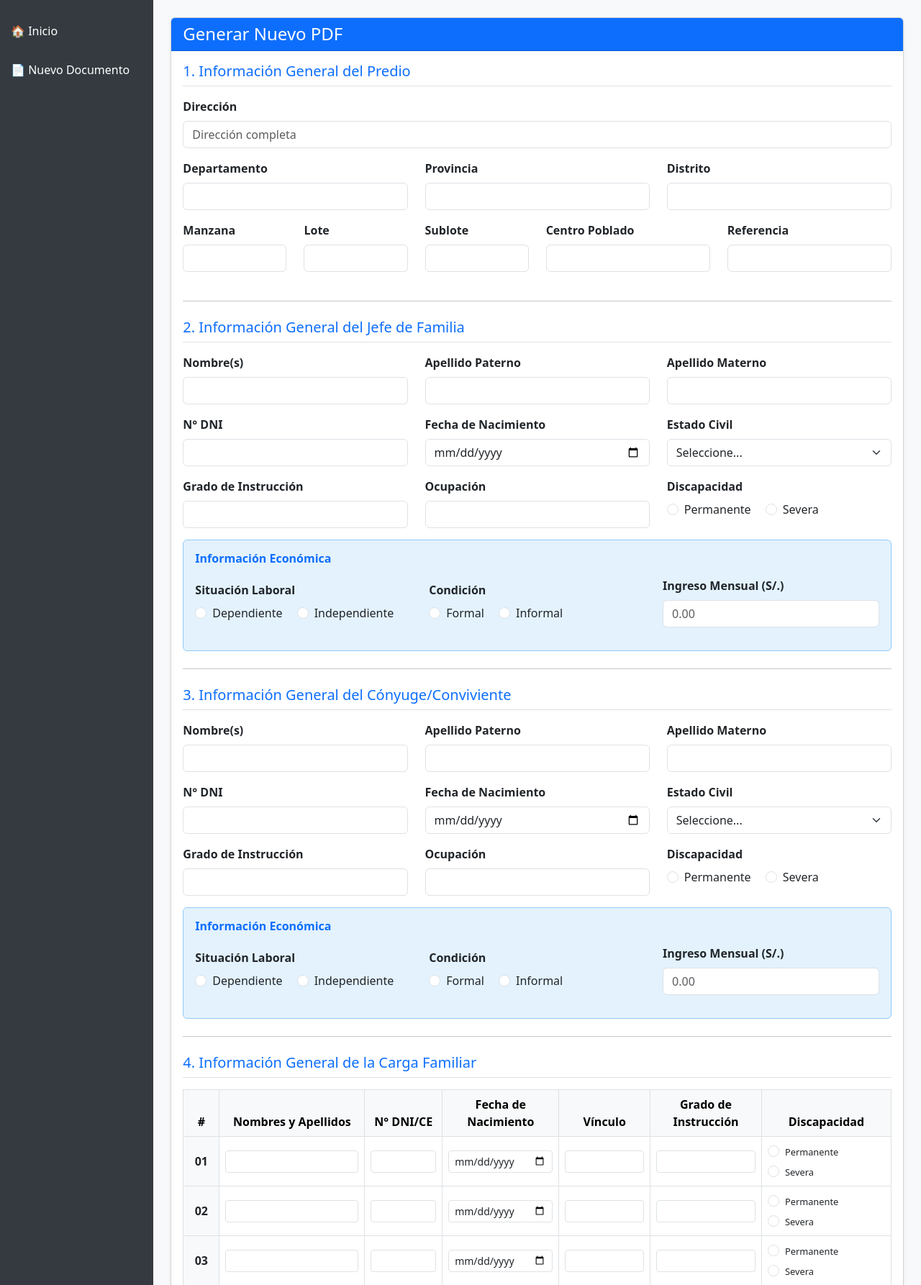
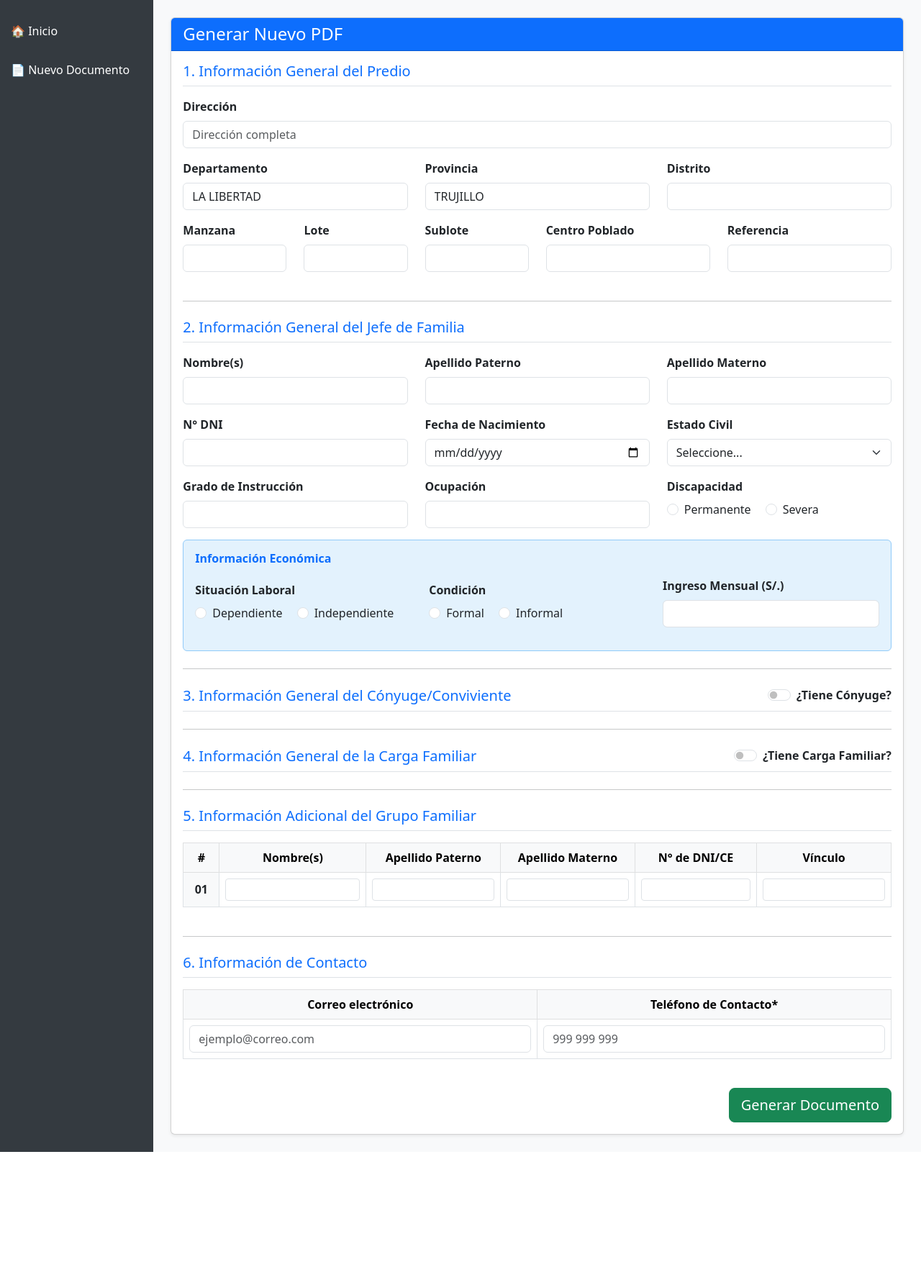
Before and after one commit to hdalvarpa/desa-PTP-FIPI-CVSP, a Flask app: page /formulario in a window 1280 px wide. Shown: the part 50-1836 px from the top of the page at 72% size. After the commit the page ends 1651 px from the top, so only its background shows below. Run offline with Flask 3, Linux system fonts and the light colour scheme.

Commit message:
commit 15-01-2026

```diff
--- a/app.py
+++ b/app.py
@@ -107,7 +107,7 @@ def generar_pdf():
             c.drawString(300, 308, "X") # Coordenada casilla Permanente
         elif disc_jefe == 'Severa':
             c.drawString(368, 308, "X") # Coordenada casilla Severa
-        c.drawString(419, 310, request.form.get('ingreso_mensual') or "0.00")
+        c.drawString(419, 310, request.form.get('ingreso_mensual') or "")
 
         # --- 3. CÓNYUGE (Misma lógica) ---
         c.drawString(18, 243, request.form.get('nombres_conyuge') or "")
@@ -143,7 +143,7 @@ def generar_pdf():
         elif disc_conyuge == 'Severa':
             c.drawString(368, 187, "X")
         # Ingreso Mensual
-        c.drawString(419, 187, request.form.get('ingreso_mensual_conyuge') or "0.00")
+        c.drawString(419, 187, request.form.get('ingreso_mensual_conyuge') or "")
 
         # --- 4. CARGA FAMILIAR (Tabla de 3 filas) ---
 
@@ -151,8 +151,21 @@ def generar_pdf():
         c.drawString(38, 117, request.form.get('nombres_carga_1') or "")
         c.drawString(230, 117, request.form.get('dni_carga_1') or "")
         c.drawString(288, 117, format_fecha(request.form.get('nacimiento_carga_1')))
+
+        c.setFont("Helvetica", 7.5)
         c.drawString(365, 117, request.form.get('vinculo_carga_1') or "")
-        c.drawString(406, 117, request.form.get('instruccion_carga_1') or "")
+
+        c.setFont("Helvetica", 6.9)
+
+        inst_1 = request.form.get('instruccion_carga_1') or ""
+        inst_1 = inst_1.strip().upper()
+        if inst_1 in ["SIN INSTRUCCION", "SIN INSTRUCCIÓN"]:
+            c.drawString(405, 122, "SIN")
+            c.drawString(405, 114, "INSTRUCCIÓN")
+        else:
+            c.drawString(405, 117, inst_1)
+
+        c.setFont("Helvetica", 9)
 
         disc_carga_1 = request.form.get('discapacidad_carga_1')
         if disc_carga_1 == 'Permanente':
@@ -160,13 +173,26 @@ def generar_pdf():
         elif disc_carga_1 == 'Severa':
             c.drawString(537, 120, "X")
 
-
         # Fila 2
         c.drawString(38, 88, request.form.get('nombres_carga_2') or "")
         c.drawString(230, 88, request.form.get('dni_carga_2') or "")
         c.drawString(288, 88, format_fecha(request.form.get('nacimiento_carga_2')))
+
+        c.setFont("Helvetica", 7.5)
         c.drawString(365, 88, request.form.get('vinculo_carga_2') or "")
-        c.drawString(406, 88, request.form.get('instruccion_carga_2') or "")
+
+        c.setFont("Helvetica", 6.9)
+
+        inst_2 = request.form.get('instruccion_carga_2') or ""
+        inst_2 = inst_2.strip().upper()
+        if inst_2 in ["SIN INSTRUCCION", "SIN INSTRUCCIÓN"]:
+            c.drawString(405, 92, "SIN")
+            c.drawString(405, 84, "INSTRUCCIÓN")
+        else:
+            c.drawString(405, 88, inst_2)
+
+        c.setFont("Helvetica", 9)
+
 
         disc_carga_2 = request.form.get('discapacidad_carga_2')
         if disc_carga_2 == 'Permanente':
@@ -178,8 +204,21 @@ def generar_pdf():
         c.drawString(38, 61, request.form.get('nombres_carga_3') or "")
         c.drawString(230, 61, request.form.get('dni_carga_3') or "")
         c.drawString(288, 61, format_fecha(request.form.get('nacimiento_carga_3')))
+
+        c.setFont("Helvetica", 7.5)
         c.drawString(365, 61, request.form.get('vinculo_carga_3') or "")
-        c.drawString(406, 61, request.form.get('instruccion_carga_3') or "")
+
+        c.setFont("Helvetica", 6.9)
+
+        inst_3 = request.form.get('instruccion_carga_3') or ""
+        inst_3 = inst_3.strip().upper()
+        if inst_3 in ["SIN INSTRUCCION", "SIN INSTRUCCIÓN"]:
+            c.drawString(405, 69, "SIN")
+            c.drawString(405, 61, "INSTRUCCIÓN")
+        else:
+            c.drawString(405, 61, inst_3)
+
+        c.setFont("Helvetica", 9)
 
         disc_carga_3 = request.form.get('discapacidad_carga_3')
         if disc_carga_3 == 'Permanente':
--- a/templates/formulario.html
+++ b/templates/formulario.html
@@ -22,11 +22,11 @@
             <div class="row">
                 <div class="col-md-4 mb-3">
                     <label class="form-label fw-bold">Departamento</label>
-                    <input type="text" class="form-control" name="departamento">
+                    <input type="text" class="form-control" name="departamento" value="LA LIBERTAD">
                 </div>
                 <div class="col-md-4 mb-3">
                     <label class="form-label fw-bold">Provincia</label>
-                    <input type="text" class="form-control" name="provincia">
+                    <input type="text" class="form-control" name="provincia" value="TRUJILLO">
                 </div>
                 <div class="col-md-4 mb-3">
                     <label class="form-label fw-bold">Distrito</label>
@@ -154,7 +154,9 @@
                     <div class="col-md-4 mb-3">
                         <label class="form-label fw-bold" for="ingreso_mensual">Ingreso Mensual (S/.)</label>
                         <input type="number" step="0.01" class="form-control" name="ingreso_mensual"
-                            id="ingreso_mensual" placeholder="0.00">
+                            id="ingreso_mensual"
+                            onkeydown="return event.key != '+' && event.key != '-' && event.key != 'e' && event.key != 'E'"
+                            min="0">
                     </div>
                 </div>
             </div>
@@ -162,7 +164,16 @@
 
             <hr class="my-4">
 
-            <h5 class="mb-3 border-bottom pb-2 text-primary">3. Información General del Cónyuge/Conviviente</h5>
+            <div class="d-flex justify-content-between align-items-center mb-3 border-bottom pb-2">
+                <h5 class="text-primary mb-0">3. Información General del Cónyuge/Conviviente</h5>
+
+                <div class="form-check form-switch">
+                    <input class="form-check-input" type="checkbox" id="checkTieneConyuge">
+                    <label class="form-check-label fw-bold" for="checkTieneConyuge">¿Tiene Cónyuge?</label>
+                </div>
+            </div>
+
+            <div id="seccion_conyuge" style="display: none;">
 
                 <div class="row">
                     <div class="col-md-4 mb-3">
@@ -234,8 +245,8 @@
                         <div class="col-md-4 mb-3">
                             <span class="form-label fw-bold d-block">Situación Laboral</span>
                             <div class="form-check form-check-inline">
-                            <input class="form-check-input" type="radio" name="sit_laboral_conyuge" value="Dependiente"
-                                id="sit_c_dep">
+                                <input class="form-check-input" type="radio" name="sit_laboral_conyuge"
+                                    value="Dependiente" id="sit_c_dep">
                                 <label class="form-check-label" for="sit_c_dep">Dependiente</label>
                             </div>
                             <div class="form-check form-check-inline">
@@ -262,15 +273,29 @@
                         <div class="col-md-4 mb-3">
                             <label class="form-label fw-bold" for="id_ingreso_conyuge">Ingreso Mensual (S/.)</label>
                             <input type="number" step="0.01" class="form-control" name="ingreso_mensual_conyuge"
-                            id="id_ingreso_conyuge" placeholder="0.00">
+                                id="id_ingreso_conyuge"
+                                onkeydown="return event.key != '+' && event.key != '-' && event.key != 'e' && event.key != 'E'"
+                                min="0">
                         </div>
                     </div>
                 </div>
 
+            </div>
 
             <hr class="my-4">
 
-            <h5 class="mb-3 border-bottom pb-2 text-primary">4. Información General de la Carga Familiar</h5>
+            <div class="d-flex justify-content-between align-items-center mb-3 border-bottom pb-2">
+                <h5 class="text-primary mb-0">4. Información General de la Carga Familiar</h5>
+
+                <div class="form-check form-switch">
+                    <input class="form-check-input" type="checkbox" id="checkTieneCarga">
+                    <label class="form-check-label fw-bold" for="checkTieneCarga">¿Tiene Carga Familiar?</label>
+                </div>
+            </div>
+
+            <div id="seccion_carga" style="display: none;">
+
+
 
                 <div class="table-responsive">
                     <table class="table table-bordered align-middle table-hover">
@@ -291,9 +316,11 @@
                                 <td class="fw-bold text-center bg-light">01</td>
                                 <td><input type="text" class="form-control form-control-sm" name="nombres_carga_1"></td>
                                 <td><input type="text" class="form-control form-control-sm" name="dni_carga_1"></td>
-                            <td><input type="date" class="form-control form-control-sm" name="nacimiento_carga_1"></td>
+                                <td><input type="date" class="form-control form-control-sm" name="nacimiento_carga_1">
+                                </td>
                                 <td><input type="text" class="form-control form-control-sm" name="vinculo_carga_1"></td>
-                            <td><input type="text" class="form-control form-control-sm" name="instruccion_carga_1"></td>
+                                <td><input type="text" class="form-control form-control-sm" name="instruccion_carga_1">
+                                </td>
                                 <td>
                                     <div class="d-flex flex-column gap-1">
                                         <div class="form-check form-check-inline m-0">
@@ -316,9 +343,11 @@
                                 <td class="fw-bold text-center bg-light">02</td>
                                 <td><input type="text" class="form-control form-control-sm" name="nombres_carga_2"></td>
                                 <td><input type="text" class="form-control form-control-sm" name="dni_carga_2"></td>
-                            <td><input type="date" class="form-control form-control-sm" name="nacimiento_carga_2"></td>
+                                <td><input type="date" class="form-control form-control-sm" name="nacimiento_carga_2">
+                                </td>
                                 <td><input type="text" class="form-control form-control-sm" name="vinculo_carga_2"></td>
-                            <td><input type="text" class="form-control form-control-sm" name="instruccion_carga_2"></td>
+                                <td><input type="text" class="form-control form-control-sm" name="instruccion_carga_2">
+                                </td>
                                 <td>
                                     <div class="d-flex flex-column gap-1">
                                         <div class="form-check form-check-inline m-0">
@@ -341,9 +370,11 @@
                                 <td class="fw-bold text-center bg-light">03</td>
                                 <td><input type="text" class="form-control form-control-sm" name="nombres_carga_3"></td>
                                 <td><input type="text" class="form-control form-control-sm" name="dni_carga_3"></td>
-                            <td><input type="date" class="form-control form-control-sm" name="nacimiento_carga_3"></td>
+                                <td><input type="date" class="form-control form-control-sm" name="nacimiento_carga_3">
+                                </td>
                                 <td><input type="text" class="form-control form-control-sm" name="vinculo_carga_3"></td>
-                            <td><input type="text" class="form-control form-control-sm" name="instruccion_carga_3"></td>
+                                <td><input type="text" class="form-control form-control-sm" name="instruccion_carga_3">
+                                </td>
                                 <td>
                                     <div class="d-flex flex-column gap-1">
                                         <div class="form-check form-check-inline m-0">
@@ -365,7 +396,7 @@
                         </tbody>
                     </table>
                 </div>
-
+            </div>
 
             <hr class="my-4">
 
@@ -427,10 +458,12 @@
 
                         <tr>
                             <td class="p-2">
-                                <input type="email" class="form-control" name="correo_contacto" placeholder="ejemplo@correo.com">
+                                <input type="email" class="form-control" name="correo_contacto"
+                                    placeholder="ejemplo@correo.com">
                             </td>
                             <td class="p-2">
-                                <input type="text" class="form-control" name="telefono_contacto" placeholder="999 999 999">
+                                <input type="text" class="form-control" name="telefono_contacto"
+                                    placeholder="999 999 999">
                             </td>
                         </tr>
 
@@ -450,4 +483,75 @@
     </div>
 </div>
 
+<script>
+    document.addEventListener('DOMContentLoaded', function () {
+        const checkConyuge = document.getElementById('checkTieneConyuge');
+        const seccionConyuge = document.getElementById('seccion_conyuge');
+
+        // Buscamos TODOS los inputs, selects y radios dentro de la sección
+        const inputsConyuge = seccionConyuge.querySelectorAll('input, select');
+
+        // Función que hace la magia
+        function toggleConyuge() {
+            if (checkConyuge.checked) {
+                // SI ESTÁ MARCADO:
+                seccionConyuge.style.display = 'block'; // Mostramos la sección
+
+                // Activamos todos los campos y los hacemos requeridos si es necesario
+                inputsConyuge.forEach(input => {
+                    input.disabled = false;
+                });
+
+            } else {
+                // SI ESTÁ DESMARCADO:
+                seccionConyuge.style.display = 'none'; // Ocultamos la sección
+
+                inputsConyuge.forEach(input => {
+                    input.disabled = true; // Desactivamos (para que no se envíen al servidor)
+                    input.value = '';      // LIMPIAMOS el texto escrito
+                    input.checked = false; // Desmarcamos radios/checkboxes
+                });
+            }
+        }
+
+        // 1. Ejecutar al cargar la página (para asegurar el estado inicial)
+        toggleConyuge();
+
+        // 2. Ejecutar cada vez que se toque el interruptor
+        checkConyuge.addEventListener('change', toggleConyuge);
+
+
+        // ==========================================
+        // 2. LÓGICA DE CARGA FAMILIAR (¡NUEVO!)
+        // ==========================================
+        const checkCarga = document.getElementById('checkTieneCarga');
+        const seccionCarga = document.getElementById('seccion_carga');
+        // Buscamos todos los inputs dentro de la tabla de carga
+        const inputsCarga = seccionCarga.querySelectorAll('input, select');
+
+        function toggleCarga() {
+            if (checkCarga.checked) {
+                // MOSTRAR: Quitamos el display none y habilitamos inputs
+                seccionCarga.style.display = 'block';
+                inputsCarga.forEach(input => input.disabled = false);
+            } else {
+                // OCULTAR: Ponemos display none, deshabilitamos y LIMPIAMOS
+                seccionCarga.style.display = 'none';
+                inputsCarga.forEach(input => {
+                    input.disabled = true;  // Para que Python no reciba basura
+                    input.value = '';       // Borramos texto
+                    input.checked = false;  // Desmarcamos radios
+                });
+            }
+        }
+
+        // Ejecutar al inicio (por si recargas la página)
+        toggleCarga();
+
+        // Ejecutar cuando haces clic en el switch
+        checkCarga.addEventListener('change', toggleCarga);
+
+    });
+</script>
+
 {% endblock %}
```
Lines whose indentation alone changed are shown as unchanged.
